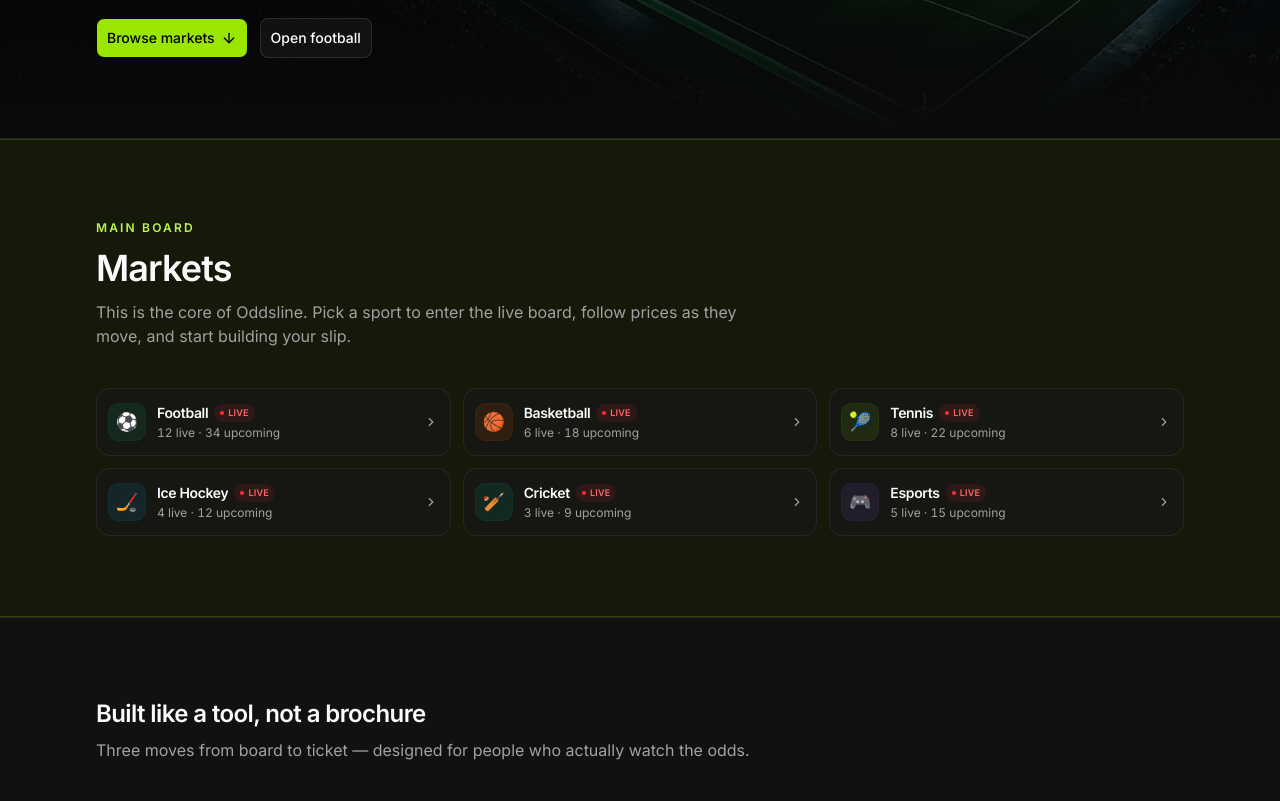
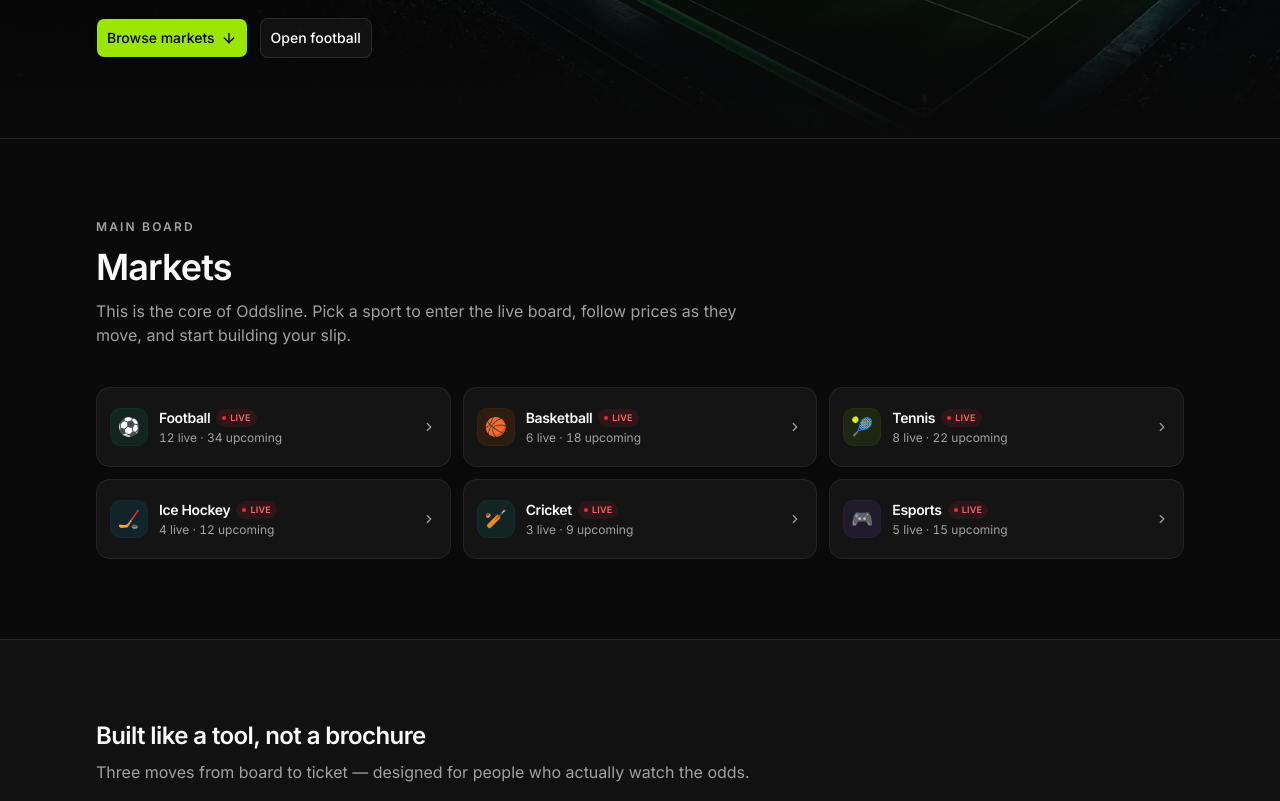
Before and after one commit to urateb/Oddsline, a Next.js app: page / in a window 1280 px wide. Shown: the part 600-1401 px from the top of the page. Built offline with nearby package versions, Linux system fonts and the light colour scheme.

Commit message:
fix: remove markets green tint and enlarge sport tiles

```diff
--- a/src/app/page.tsx
+++ b/src/app/page.tsx
@@ -136,12 +136,11 @@
 
       <section
         id="markets"
-        className="scroll-mt-24 border-y border-lime-400/20 bg-lime-400/[0.07]"
+        className="mx-auto w-full max-w-6xl scroll-mt-24 px-6 py-16 sm:px-8 sm:py-20"
         aria-labelledby="markets-heading"
       >
-        <div className="mx-auto w-full max-w-6xl px-6 py-16 sm:px-8 sm:py-20">
         <div className="mb-8 flex flex-col gap-3 sm:mb-10">
-            <p className="text-xs font-semibold tracking-[0.18em] text-lime-600 uppercase dark:text-lime-300">
+          <p className="text-xs font-semibold tracking-[0.18em] text-muted-foreground uppercase">
             Main board
           </p>
           <h2
@@ -151,14 +150,13 @@
             Markets
           </h2>
           <p className="max-w-2xl text-sm text-muted-foreground sm:text-base">
-              This is the core of Oddsline. Pick a sport to enter the live
-              board, follow prices as they move, and start building your slip.
+            This is the core of Oddsline. Pick a sport to enter the live board,
+            follow prices as they move, and start building your slip.
           </p>
         </div>
         <Suspense fallback={<SportsLobbySkeleton />}>
           <SportsLobby />
         </Suspense>
-        </div>
       </section>
 
       <section
--- a/src/components/shared/sport-card-skeleton.tsx
+++ b/src/components/shared/sport-card-skeleton.tsx
@@ -2,7 +2,7 @@
   return (
     <div
       aria-hidden="true"
-      className="flex items-center gap-3 rounded-xl border border-border/70 bg-card/80 px-3 py-3.5 shadow-xs"
+      className="flex items-center gap-3 rounded-xl border border-border/70 bg-card/80 px-3.5 py-5 shadow-xs"
     >
       <div className="size-9 shrink-0 animate-pulse rounded-lg bg-muted" />
       <div className="flex min-w-0 flex-1 flex-col gap-1.5">
--- a/src/components/shared/sport-card.tsx
+++ b/src/components/shared/sport-card.tsx
@@ -35,7 +35,7 @@
       href={`/sport/${sport.slug}`}
       aria-label={`View ${sport.name} events — ${sport.liveEventCount} live, ${sport.upcomingEventCount} upcoming`}
       className={cn(
-        'group flex items-center gap-3 rounded-xl border border-border/70 bg-card/80 px-3 py-3.5 shadow-xs transition-[border-color,background-color,box-shadow]',
+        'group flex items-center gap-3 rounded-xl border border-border/70 bg-card/80 px-3.5 py-5 shadow-xs transition-[border-color,background-color,box-shadow]',
         'hover:border-primary/35 hover:bg-accent/40',
         'focus-visible:outline-none focus-visible:ring-2 focus-visible:ring-ring focus-visible:ring-offset-2',
         className,
```
Lines whose indentation alone changed are shown as unchanged.
